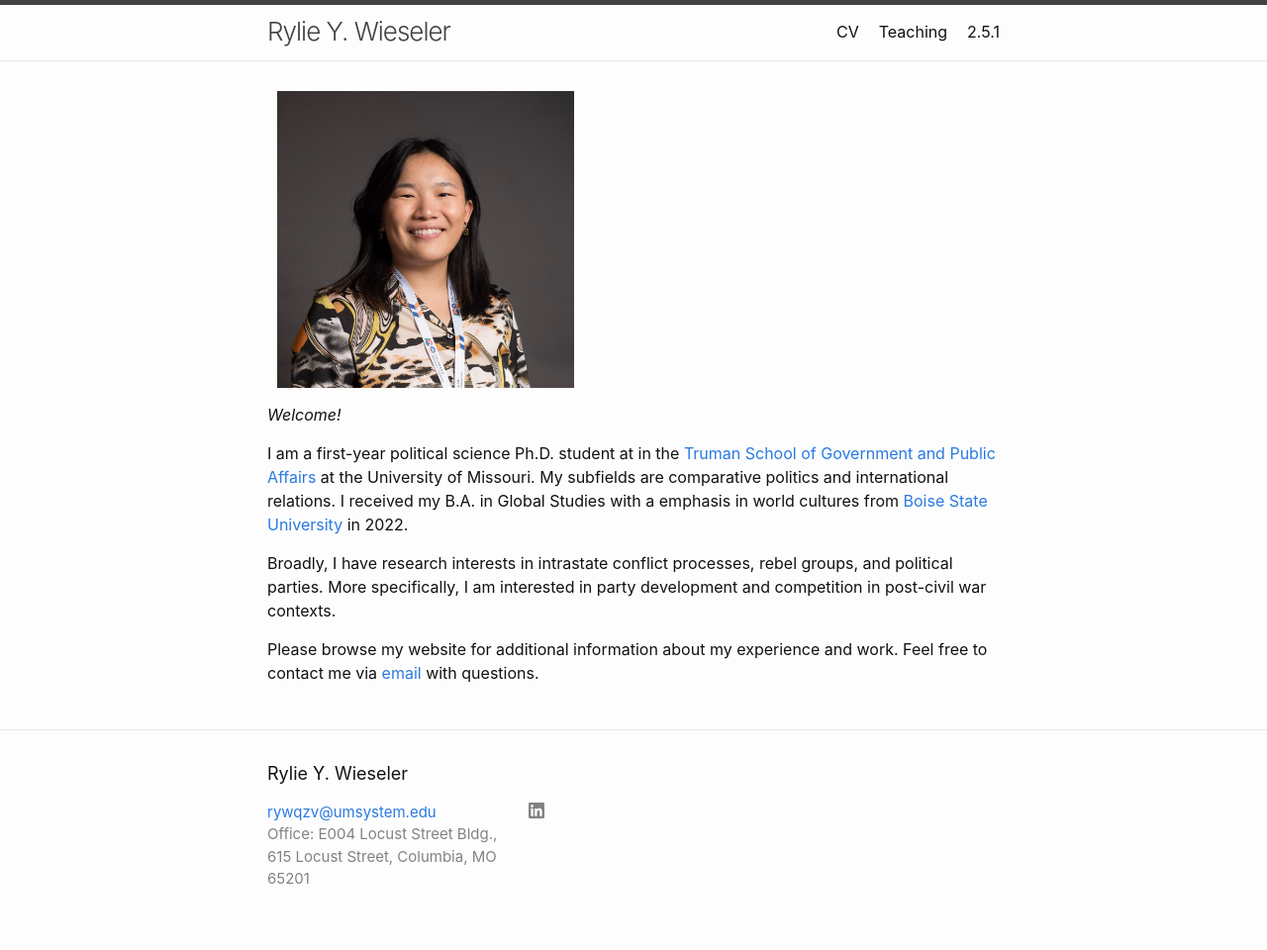
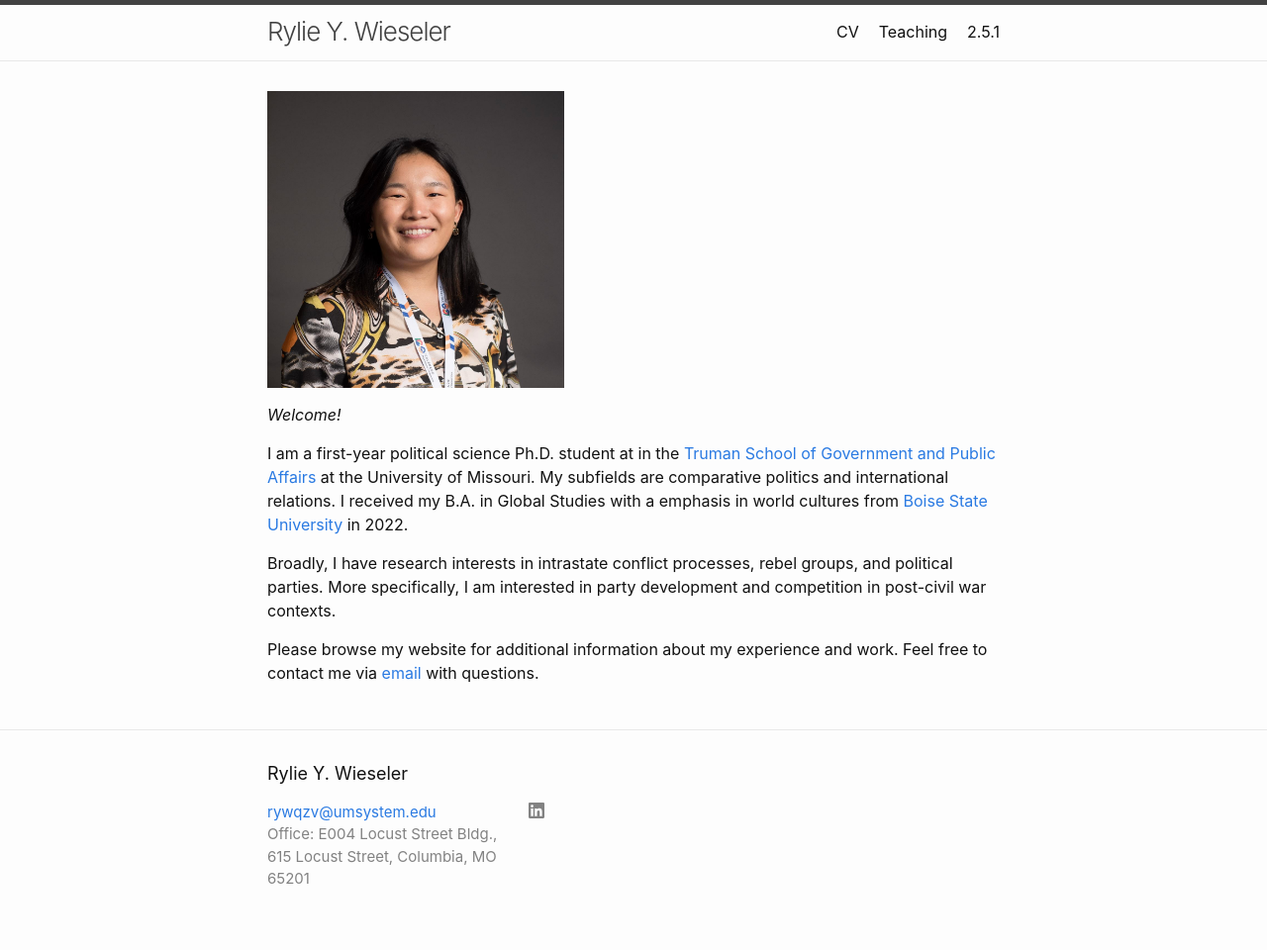
Before and after one commit to ryliewieseler/ryliewieseler.github.io, a Jekyll site: the page built from index.md, in a window 1280 px wide. Shown: the whole page at 99% size. Built offline with Jekyll 4.4.1, drawn with Linux system fonts in a browser that asks for light colours.

Commit message:
Update index.md

```diff
--- a/index.md
+++ b/index.md
@@ -8,7 +8,7 @@
 layout: home
 ---
 
-<img align="left-center" width="300" height="300" src="files/wieseler.jpg" hspace="10">
+<img align="left-center" width="300" height="300" src="files/wieseler.jpg">
 
 _Welcome!_
 
```
